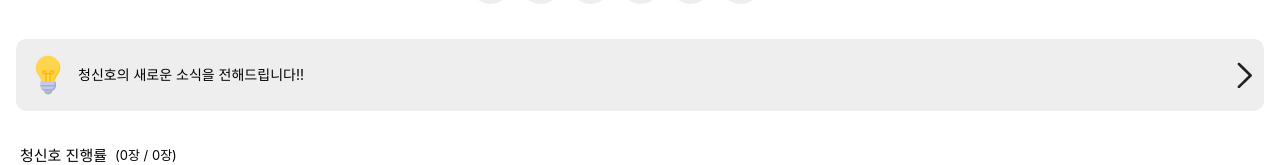
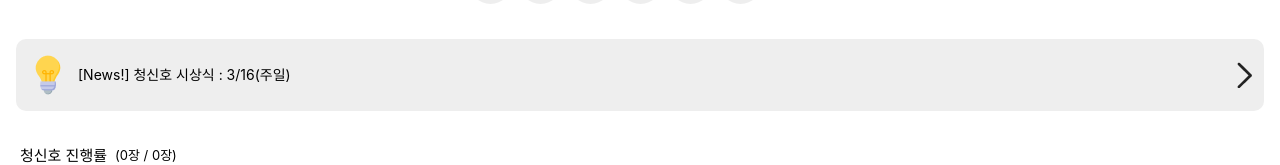
Before and after one commit to AMeaningfulStar/dongan-bibile, a Next.js app: page / in a window 1280 px wide. Shown: the part 385-550 px from the top of the page. Built offline with nearby package versions, Linux system fonts and the light colour scheme; no server answers; the database is empty.

Commit message:
edit: 텍스트 수정 및 키워드 여백 추가

```diff
--- a/src/app/bible/page.tsx
+++ b/src/app/bible/page.tsx
@@ -270,7 +270,7 @@ export default function Bible({ searchParams }: BiblePageProps) {
     }
 
     return (
-      <div className="flex w-full flex-col border-t-[5px] border-gl-grayscale-base">
+      <div className="flex w-full flex-col border-t-[5px] border-gl-grayscale-base mb-14">
         <div className="flex items-center gap-x-1 border-b border-gl-grayscale-base px-6 py-3">
           <input
             type="text"
--- a/src/app/page.tsx
+++ b/src/app/page.tsx
@@ -63,7 +63,7 @@ export default function Main() {
       <div className="mb-[37px] w-full px-4">
         <div className="flex items-center gap-x-2.5 rounded-[10px] bg-gl-grayscale-base px-3 py-4">
           <Image alt="icon" src={LIGHT_ICON} width={20} height={20} style={{ width: 'auto', height: 'auto' }} />
-          <div className="flex-grow">청신호의 새로운 소식을 전해드립니다!!</div>
+          <div className="flex-grow">[News!] 청신호 시상식 : 3/16(주일)</div>
           <Link href={'#'}>
             <Image alt="icon" src={LINK_ARROW_ICON} width={11} height={15} style={{ width: 'auto' }} />
           </Link>
```
